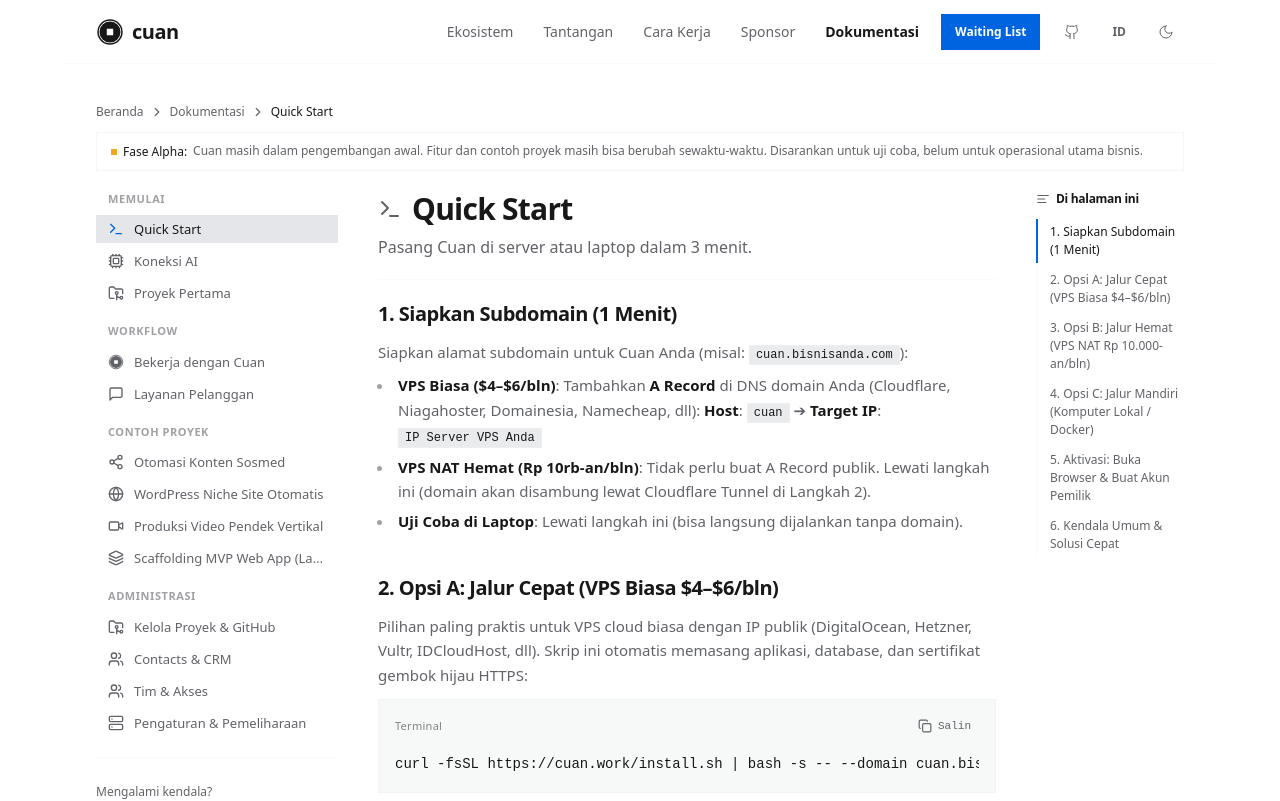
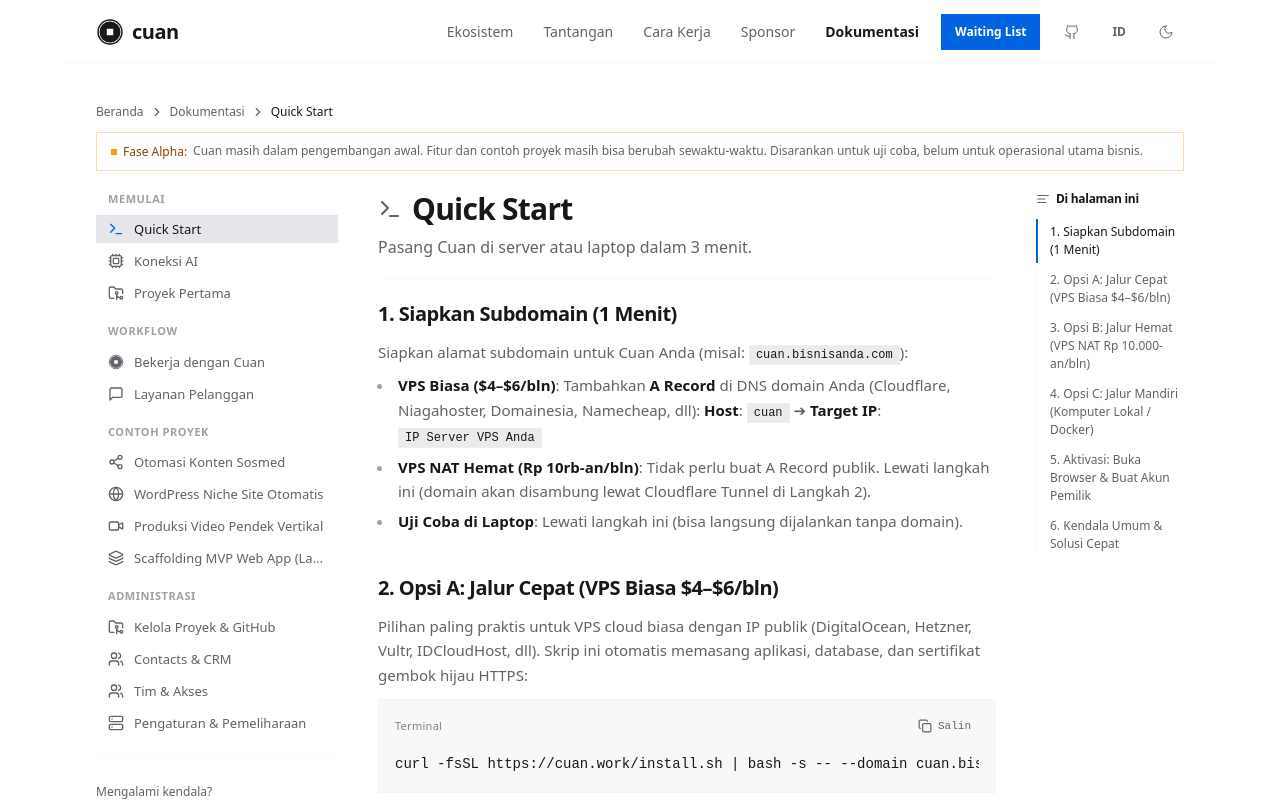
Before and after one commit to buchin/cuan-landing, a React (Vite) app: page /docs in a window 1280 px wide. Shown: the top 801 px of the page. Built offline with nearby package versions, Linux system fonts and the light colour scheme.

Commit message:
docs: adjust notice border to subtle warm amber hairline

```diff
--- a/src/features/docs/DocsPage.tsx
+++ b/src/features/docs/DocsPage.tsx
@@ -204,11 +204,11 @@ export function DocsPage() {
           </span>
         </nav>
 
-        {/* Alpha / Early Preview Callout - Compact, Soft Hairline Border */}
-        <div className="mb-5 rounded-lg border border-border/70 dark:border-border/50 px-3.5 py-2 text-left text-[11.5px] sm:text-xs text-muted-foreground">
+        {/* Alpha / Early Preview Callout - Noticeable Amber Hairline Border (No Background) */}
+        <div className="mb-5 rounded-lg border border-amber-500/35 dark:border-amber-400/30 px-3.5 py-2 text-left text-[11.5px] sm:text-xs text-muted-foreground">
           <div className="flex flex-wrap items-baseline gap-1.5 leading-relaxed">
-            <span className="inline-flex items-center gap-1.5 font-medium text-foreground shrink-0">
-              <span className="h-1.5 w-1.5 rounded-full bg-amber-500/90 shrink-0" />
+            <span className="inline-flex items-center gap-1.5 font-medium text-amber-800 dark:text-amber-300 shrink-0">
+              <span className="h-1.5 w-1.5 rounded-full bg-amber-500 shrink-0" />
               <span>{language === 'en' ? 'Alpha Preview:' : 'Fase Alpha:'}</span>
             </span>
             <span>
```
